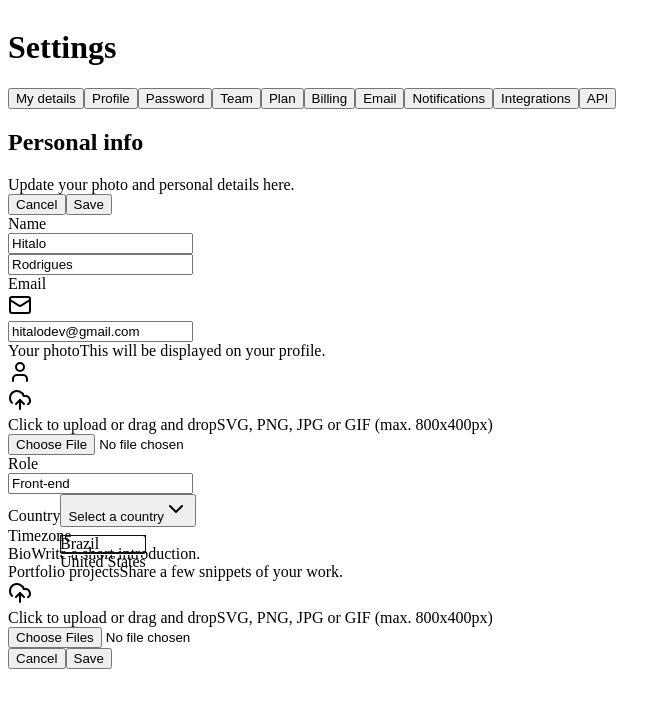
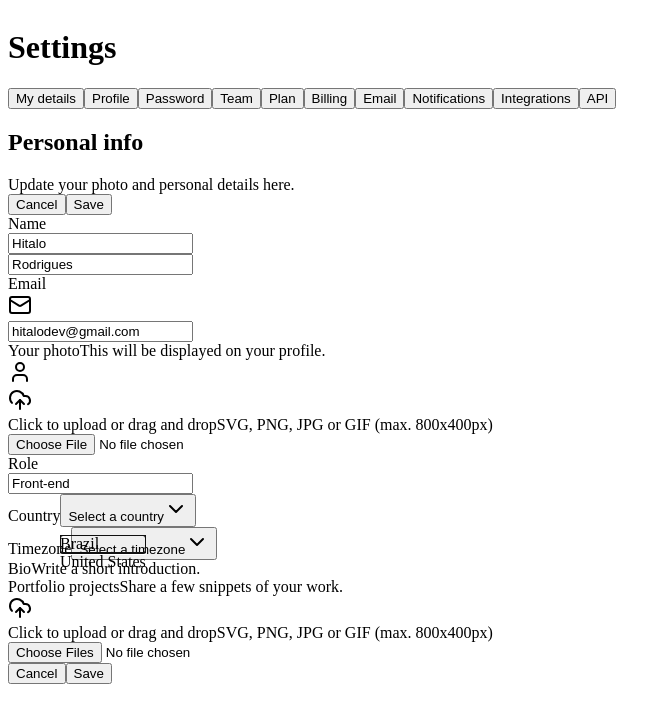
Before and after one commit to Hzimr/ProjetoMasterizandoTailwindcss, a Next.js app: page / in a window 1280 px wide. Both pictures are taken after a click on the button "Select a country". Shown: the top 722 px of the page, without its empty margins (0-671 px from the left). Built offline with nearby package versions, Linux system fonts and the light colour scheme.

Commit message:
refactory: Componentizing Select

```diff
--- a/src/app/components/Form/Select.tsx
+++ /dev/null
@@ -1,53 +0,0 @@
-'use client'
-import * as SelectPrimitive from '@radix-ui/react-select'
-import { Check, ChevronDown } from 'lucide-react'
-
-export function Select() {
-  return (
-    <SelectPrimitive.Root>
-      <SelectPrimitive.Trigger className="flex h-11 w-full items-center justify-between gap-2 rounded-lg border border-zinc-300 px-3 py-2 shadow-sm data-[placeholder]:text-zinc-600">
-        <SelectPrimitive.Value
-          placeholder="Select a country"
-          className="text-black"
-        />
-        <SelectPrimitive.Icon>
-          <ChevronDown className="h-5 w-5 text-zinc-500" />
-        </SelectPrimitive.Icon>
-      </SelectPrimitive.Trigger>
-
-      <SelectPrimitive.Portal>
-        <SelectPrimitive.Content
-          side="bottom"
-          position="popper"
-          sideOffset={8}
-          className="z-10 w-[--radix-select-trigger-width] overflow-hidden rounded-lg border border-zinc-200 bg-white "
-        >
-          <SelectPrimitive.Viewport>
-            <SelectPrimitive.Item
-              value="br"
-              className="flex items-center justify-between gap-2 px-3 py-2.5 outline-none data-[highlighted]:bg-zinc-50"
-            >
-              <SelectPrimitive.ItemText className="text-black">
-                Brazil
-              </SelectPrimitive.ItemText>
-              <SelectPrimitive.ItemIndicator>
-                <Check className="h-4 w-4 text-violet-500" />
-              </SelectPrimitive.ItemIndicator>
-            </SelectPrimitive.Item>
-            <SelectPrimitive.Item
-              value="us"
-              className="flex items-center justify-between gap-2 px-3 py-2.5 outline-none data-[highlighted]:bg-zinc-50"
-            >
-              <SelectPrimitive.ItemText className="text-black">
-                United States
-              </SelectPrimitive.ItemText>
-              <SelectPrimitive.ItemIndicator>
-                <Check className="h-4 w-4 text-violet-500" />
-              </SelectPrimitive.ItemIndicator>
-            </SelectPrimitive.Item>
-          </SelectPrimitive.Viewport>
-        </SelectPrimitive.Content>
-      </SelectPrimitive.Portal>
-    </SelectPrimitive.Root>
-  )
-}
--- /dev/null
+++ b/src/app/components/Form/Select/SelectItem.tsx
@@ -0,0 +1,21 @@
+'use client'
+import * as Select from '@radix-ui/react-select'
+import { Check } from 'lucide-react'
+
+export type SelectItemProps = Select.SelectItemProps & {
+  text: string
+}
+
+export function SelectItem({ text, ...props }: SelectItemProps) {
+  return (
+    <Select.Item
+      className="flex items-center justify-between gap-2 px-3 py-2.5 outline-none data-[highlighted]:bg-zinc-50"
+      {...props}
+    >
+      <Select.ItemText className="text-black">{text}</Select.ItemText>
+      <Select.ItemIndicator>
+        <Check className="h-4 w-4 text-violet-500" />
+      </Select.ItemIndicator>
+    </Select.Item>
+  )
+}
--- /dev/null
+++ b/src/app/components/Form/Select/index.tsx
@@ -0,0 +1,36 @@
+'use client'
+import * as SelectPrimitive from '@radix-ui/react-select'
+import { ChevronDown } from 'lucide-react'
+import { ReactNode } from 'react'
+
+export interface SelectProps {
+  children: ReactNode
+  placeholder: string
+}
+
+export function Select({ children, placeholder }: SelectProps) {
+  return (
+    <SelectPrimitive.Root>
+      <SelectPrimitive.Trigger className="flex h-11 w-full items-center justify-between gap-2 rounded-lg border border-zinc-300 px-3 py-2 shadow-sm data-[placeholder]:text-zinc-600">
+        <SelectPrimitive.Value
+          placeholder={placeholder}
+          className="text-black"
+        />
+        <SelectPrimitive.Icon>
+          <ChevronDown className="h-5 w-5 text-zinc-500" />
+        </SelectPrimitive.Icon>
+      </SelectPrimitive.Trigger>
+
+      <SelectPrimitive.Portal>
+        <SelectPrimitive.Content
+          side="bottom"
+          position="popper"
+          sideOffset={8}
+          className="z-10 w-[--radix-select-trigger-width] overflow-hidden rounded-lg border border-zinc-200 bg-white "
+        >
+          <SelectPrimitive.Viewport>{children}</SelectPrimitive.Viewport>
+        </SelectPrimitive.Content>
+      </SelectPrimitive.Portal>
+    </SelectPrimitive.Root>
+  )
+}
--- a/src/app/components/Input.tsx
+++ b/src/app/components/Input.tsx
@@ -22,7 +22,7 @@ export type InputRootProps = ComponentProps<'div'>
 export function InputRoot(props: InputRootProps) {
   return (
     <div
-      className="mx-1 flex w-full items-center gap-2 rounded-lg border border-zinc-300 px-3 py-2 shadow-sm"
+      className="flex w-full items-center gap-2 rounded-lg border border-zinc-300 px-3 py-2 shadow-sm"
       {...props}
     ></div>
   )
--- a/src/app/page.tsx
+++ b/src/app/page.tsx
@@ -3,6 +3,7 @@ import * as Input from './components/Input'
 import { Mail } from 'lucide-react'
 import * as FileInput from './components/Form/FileInput'
 import { Select } from './components/Form/Select'
+import { SelectItem } from './components/Form/Select/SelectItem'
 
 export default function Home() {
   return (
@@ -37,7 +38,7 @@ export default function Home() {
           id="settings"
           className="mt-6 flex w-full flex-col gap-5 divide-y divide-zinc-200"
         >
-          <div className="grid-cols-form grid gap-3">
+          <div className="grid grid-cols-form gap-3">
             <label
               htmlFor="firstName"
               className="text-sm font-medium text-zinc-700"
@@ -54,7 +55,7 @@ export default function Home() {
             </div>
           </div>
 
-          <div className="grid-cols-form grid gap-3 pt-5">
+          <div className="grid grid-cols-form gap-3 pt-5">
             <label
               htmlFor="email"
               className="text-sm font-medium text-zinc-700"
@@ -71,7 +72,7 @@ export default function Home() {
               />
             </Input.InputRoot>
           </div>
-          <div className="grid-cols-form grid gap-3 pt-5">
+          <div className="grid grid-cols-form gap-3 pt-5">
             <label
               htmlFor="photo"
               className="text-sm font-medium text-zinc-700"
@@ -88,7 +89,7 @@ export default function Home() {
               <FileInput.Control />
             </FileInput.Root>
           </div>
-          <div className="grid-cols-form grid gap-3 pt-5">
+          <div className="grid grid-cols-form gap-3 pt-5">
             <label htmlFor="role" className="text-sm font-medium text-zinc-700">
               Role
             </label>
@@ -96,25 +97,37 @@ export default function Home() {
               <Input.InputControl id="role" defaultValue="Front-end" />
             </Input.InputRoot>
           </div>
-          <div className="grid-cols-form grid gap-3 pt-5">
+          <div className="grid grid-cols-form gap-3 pt-5">
             <label
               htmlFor="country"
               className="text-sm font-medium text-zinc-700"
             >
               Country
             </label>
-            <Select />
+            <Select placeholder="Select a country">
+              <SelectItem value="br" text="Brazil" />
+              <SelectItem value="us" text="United States" />
+            </Select>
           </div>
-          <div className="grid-cols-form grid gap-3 pt-5">
+          <div className="grid grid-cols-form gap-3 pt-5">
             <label
               htmlFor="timezone"
               className="text-sm font-medium text-zinc-700"
             >
               Timezone
             </label>
-            <div></div>
+            <Select placeholder="Select a timezone">
+              <SelectItem
+                value="utc8"
+                text="Pacific Standard Time (UTC-08:00)"
+              />
+              <SelectItem
+                value="utc3"
+                text="America Brasil São Paulo (UTC-03:00)"
+              />
+            </Select>
           </div>
-          <div className="grid-cols-form grid gap-3 pt-5">
+          <div className="grid grid-cols-form gap-3 pt-5">
             <label htmlFor="bio" className="text-sm font-medium text-zinc-700">
               Bio
               <span className="mt-0.5 block text-sm font-normal text-zinc-500">
@@ -123,7 +136,7 @@ export default function Home() {
             </label>
             <div></div>
           </div>
-          <div className="grid-cols-form grid gap-3 pt-5">
+          <div className="grid grid-cols-form gap-3 pt-5">
             <label
               htmlFor="project"
               className="text-sm font-medium text-zinc-700"
```
